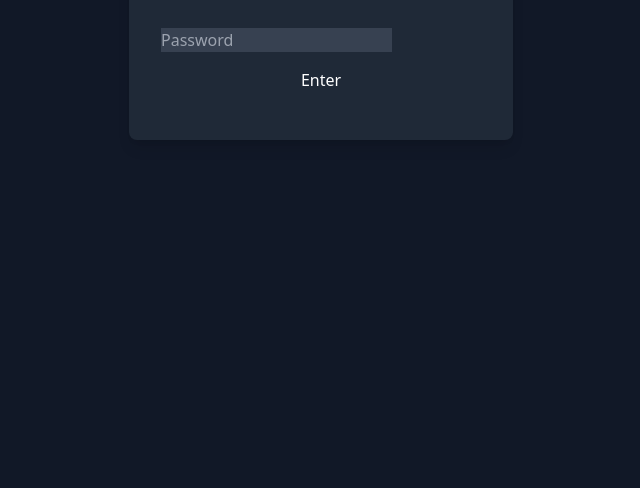
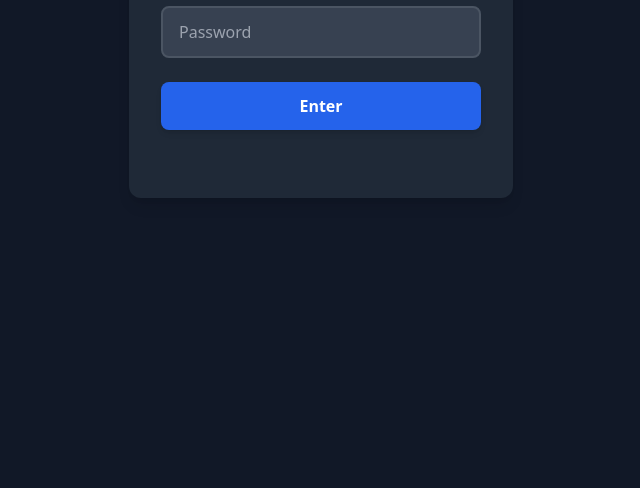
Before and after one commit to orosis-project/Chat-Space, a website: page public/admin.html in a window 1280 px wide. Shown: the part 376-864 px from the top of the page, without its empty margins (319-959 px from the left). Before the commit the page ends 832 px from the top, so only its background shows below. Drawn offline with nearby package versions, Linux system fonts and the light colour scheme.

Commit message:
Update admin.html

```diff
--- a/public/admin.html
+++ b/public/admin.html
@@ -5,27 +5,46 @@
     <meta name="viewport" content="width=device-width, initial-scale=1.0">
     <title>Admin Panel</title>
     <script src="https://cdn.tailwindcss.com"></script>
-    <link rel="stylesheet" href="style.css">
+    <style type="text/tailwindcss">
+        @layer components {
+            .btn-primary {
+                @apply w-full bg-blue-600 text-white font-bold py-3 px-4 rounded-lg hover:bg-blue-700 focus:outline-none focus:ring-2 focus:ring-offset-2 focus:ring-blue-500 transition duration-300 shadow-md hover:shadow-lg;
+            }
+        }
+    </style>
 </head>
-<body class="bg-gray-900 text-white font-sans">
-    <div id="admin-container" class="container mx-auto p-4">
+<body class="bg-gray-900 text-white font-sans antialiased">
+    <div id="admin-container" class="container mx-auto p-4 md:p-8">
         <!-- Admin Login -->
-        <div id="admin-login-page" class="flex items-center justify-center h-screen">
-            <div class="w-full max-w-sm bg-gray-800 p-8 rounded-lg shadow-lg">
-                <h1 class="text-2xl font-bold text-center mb-6">Admin Access</h1>
-                <form id="admin-login-form" class="space-y-4">
-                    <input type="password" id="admin-password" placeholder="Password" class="form-input bg-gray-700 text-white border-gray-600" required>
+        <div id="admin-login-page" class="flex items-center justify-center min-h-screen">
+            <div class="w-full max-w-sm bg-gray-800 p-8 rounded-xl shadow-lg">
+                <h1 class="text-3xl font-bold text-center mb-6">Admin Access</h1>
+                <form id="admin-login-form" class="space-y-6">
+                    <input type="password" id="admin-password" placeholder="Password" class="w-full px-4 py-3 bg-gray-700 text-white border-2 border-gray-600 rounded-lg focus:outline-none focus:ring-2 focus:ring-blue-500 transition" required>
                     <button type="submit" class="btn-primary w-full">Enter</button>
                 </form>
-                <div id="admin-error" class="text-red-500 text-center mt-4"></div>
+                <div id="admin-error" class="text-red-500 text-center mt-4 h-5 font-semibold"></div>
             </div>
         </div>
 
         <!-- Admin Dashboard -->
         <div id="admin-dashboard" class="hidden">
             <h1 class="text-4xl font-bold mb-8">Admin Dashboard</h1>
-            <div id="rooms-container" class="space-y-8">
-                <!-- Rooms will be injected here by JS -->
+
+            <!-- Users Section -->
+            <div class="mb-12">
+                <h2 class="text-3xl font-semibold mb-4 border-b border-gray-700 pb-2">User Management</h2>
+                <div id="users-container" class="space-y-3">
+                    <!-- Users will be injected here -->
+                </div>
+            </div>
+
+            <!-- Rooms Section -->
+            <div>
+                <h2 class="text-3xl font-semibold mb-4 border-b border-gray-700 pb-2">Room Management</h2>
+                <div id="rooms-container" class="space-y-8">
+                    <!-- Rooms will be injected here -->
+                </div>
             </div>
         </div>
     </div>
```
